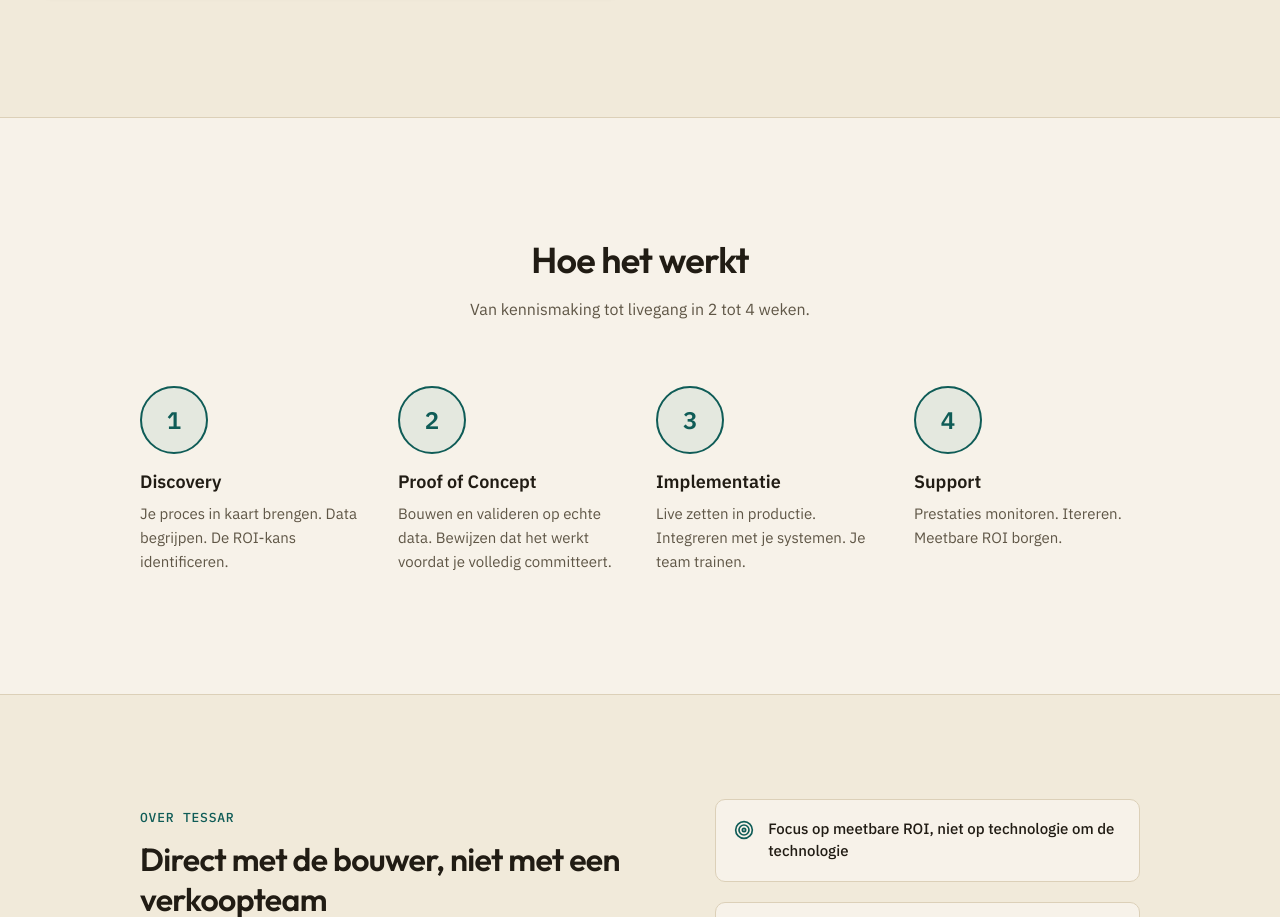
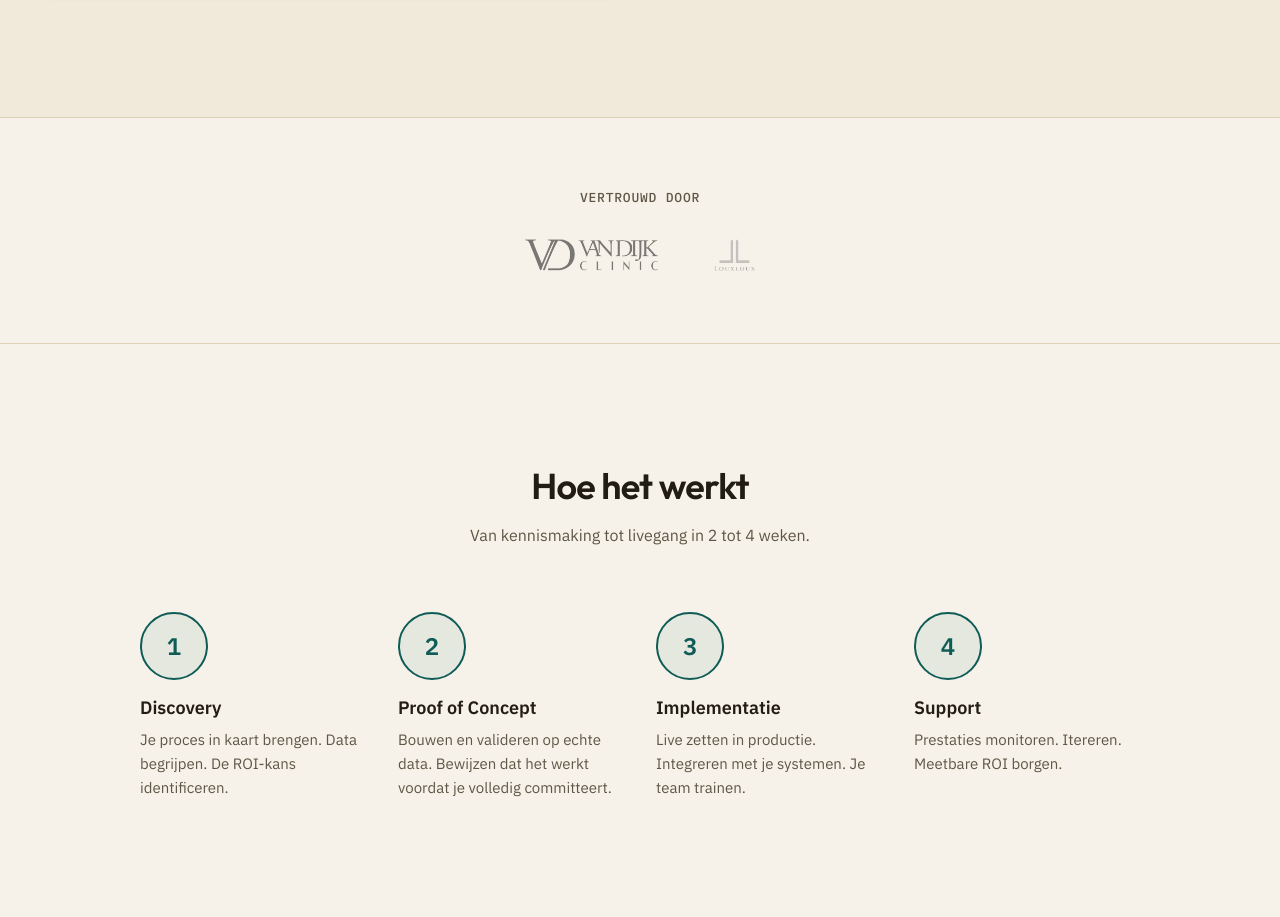
Before and after one commit to amazingspeech/hamdoun, an Eleventy site: page index.html in a window 1280 px wide. Shown: the part 5194-6111 px from the top of the page. Built offline with nearby package versions, Linux system fonts and the light colour scheme; Eleventy itself is replaced by a stand-in of ours; files that its build step writes are made by us from their sources.

Commit message:
feat: partners-banner toegevoegd op homepage (Van Dijk Clinic, LouxLoux)
Nieuwe sectie #partners tussen cases en how, direct onder de bestaande
cases-sectie: een simpele, grijstinten logo-strip die op hover naar
volle kleur gaat. Logo's zijn statisch in de HTML opgenomen (geen
sc-for/{{ }}-databinding) omdat een {{ }}-token in een img src door de
browser al bij het initiele parsen als een letterlijke URL wordt
opgevraagd, wat tijdens het prerender-bakproces een fatale 404
veroorzaakte - dit is de eerste keer dat dit templating-systeem een
dynamische afbeelding nodig had, dus er was geen bestaande conventie
voor.

Logo's opgehaald van de bronnen zelf: Van Dijk Clinic van
vandijkprotocol.tessar.nl/logo-black.png, LouxLoux van
louxloux.nl/wp-content/uploads/.../logo_louxloux_darkgold.png. Het
LouxLoux-logo had een groot transparant randgebied rond het eigenlijke
beeldmerk (1536x1024 canvas, zichtbare inhoud slechts ~480x369) - bij
een vaste hoogte van 32px werd het daardoor nagenoeg onzichtbaar.
Getrimd op de alpha-bounding-box voordat het gebruikt werd.

Co-Authored-By: Claude Sonnet 5 <noreply@anthropic.com>
Claude-Session: https://claude.ai/code/session_01TBLRypTCycVZcmBecmHdyM

```diff
--- a/index.html
+++ b/index.html
@@ -212,6 +212,9 @@ if (location.hostname === "amazingspeech.github.io") {
 
   .hero-cta-primary { display:inline-block; background:var(--accent); color:var(--bg); padding:17px 38px; border-radius:6px; font-weight:700; font-size:0.9625rem; transition:all 280ms ease; white-space:nowrap; }
   .hero-cta-primary:hover { transform:translateY(-2px); }
+
+  .partner-logo-link { filter:grayscale(1) opacity(0.55); }
+  .partner-logo-link:hover, .partner-logo-link:focus-visible { filter:grayscale(0) opacity(1); }
 
   .hero-content { animation:heroContentIn 900ms cubic-bezier(0.16,1,0.3,1) both; }
   @keyframes heroContentIn { 0% { opacity:0; transform:translateY(18px); } 100% { opacity:1; transform:translateY(0); } }
@@ -776,6 +779,17 @@ if (location.hostname === "amazingspeech.github.io") {
         </div>
 
     </div>
+  </div></section><section id="partners" style="padding: clamp(48px, 6vw, 72px) clamp(20px, 5vw, 40px); background: var(--bg); border-top: 1px solid var(--border);">
+  <div style="max-width: 1000px; margin: 0px auto; text-align: center;">
+    <div style="font: 500 clamp(0.7rem, 1.2vw, 0.8125rem) / 1.3 &quot;IBM Plex Mono&quot;; letter-spacing: 0.06em; text-transform: uppercase; color: var(--text-muted); margin-bottom: 32px;"><span class="sc-interp">Vertrouwd door</span></div>
+    <div data-reveal-grid="" style="display: flex; flex-wrap: wrap; align-items: center; justify-content: center; gap: clamp(32px, 5vw, 56px);">
+      <a data-reveal="" href="https://vandijkprotocol.tessar.nl" target="_blank" rel="noopener" class="partner-logo-link" aria-label="Van Dijk Clinic" style="display: block; transition: opacity 600ms, transform 600ms, filter 260ms;">
+        <img src="./assets/partners/vandijk-clinic-logo-black.png" alt="Van Dijk Clinic" style="height: 32px; width: auto; display: block;">
+      </a>
+      <a data-reveal="" href="https://www.louxloux.nl" target="_blank" rel="noopener" class="partner-logo-link" aria-label="LouxLoux" style="display: block; transition: opacity 600ms, transform 600ms, filter 260ms;">
+        <img src="./assets/partners/louxloux-logo.png" alt="LouxLoux" style="height: 32px; width: auto; display: block;">
+      </a>
+    </div>
   </div></section><section id="how" style="padding: clamp(80px, 10vw, 120px) clamp(20px, 5vw, 40px); background: var(--bg); border-top: 1px solid var(--border);">
   <div style="max-width: 1000px; margin: 0px auto;">
     <div style="text-align: center; margin-bottom: clamp(48px, 6vw, 64px);">
@@ -1409,6 +1423,8 @@ const copyNL = {
     { num: '03', title: 'Klantsegmentatie', industry: 'Retail', desc: 'ML-gedreven segmentatie voor persoonlijke campagnes. Hogere campagne-ROI door betere targeting.', color: 'oklch(45% 0.12 160)', metric1Label: 'ROI-stijging', metric1: '+31%', metric2Label: 'Betrokkenheid', metric2: '+42%' }
   ],
 
+  partnersLabel: 'Vertrouwd door',
+
   processHeading: 'Hoe het werkt',
   processSubtext: 'Van kennismaking tot livegang in 2 tot 4 weken.',
   process: [
```
Also changed, not shown: index.src.html (+19 -0 lines), assets/partners/louxloux-logo.png (added), assets/partners/vandijk-clinic-logo-black.png (added), assets/partners/vandijk-clinic-logo-white.png (added).
